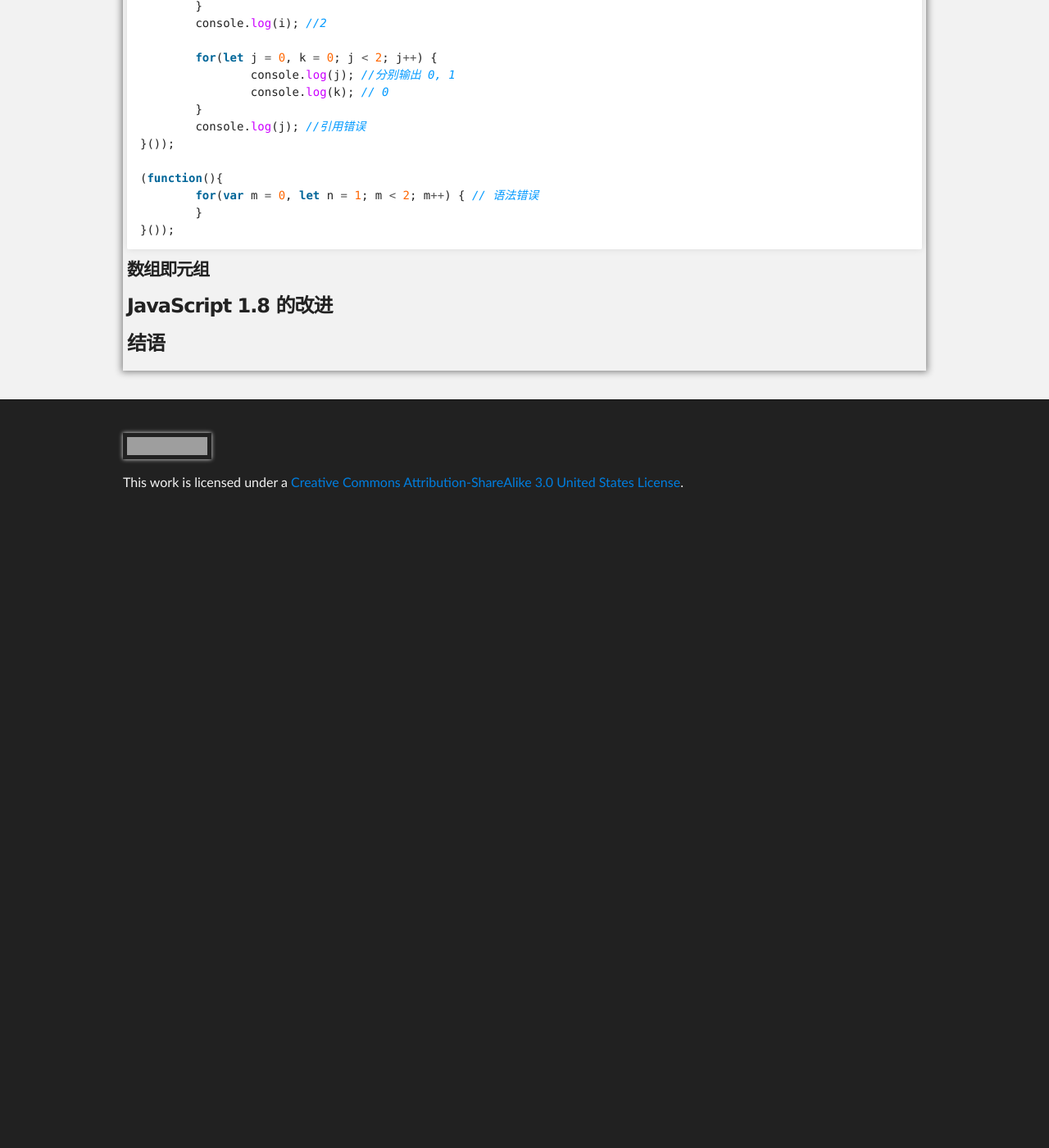
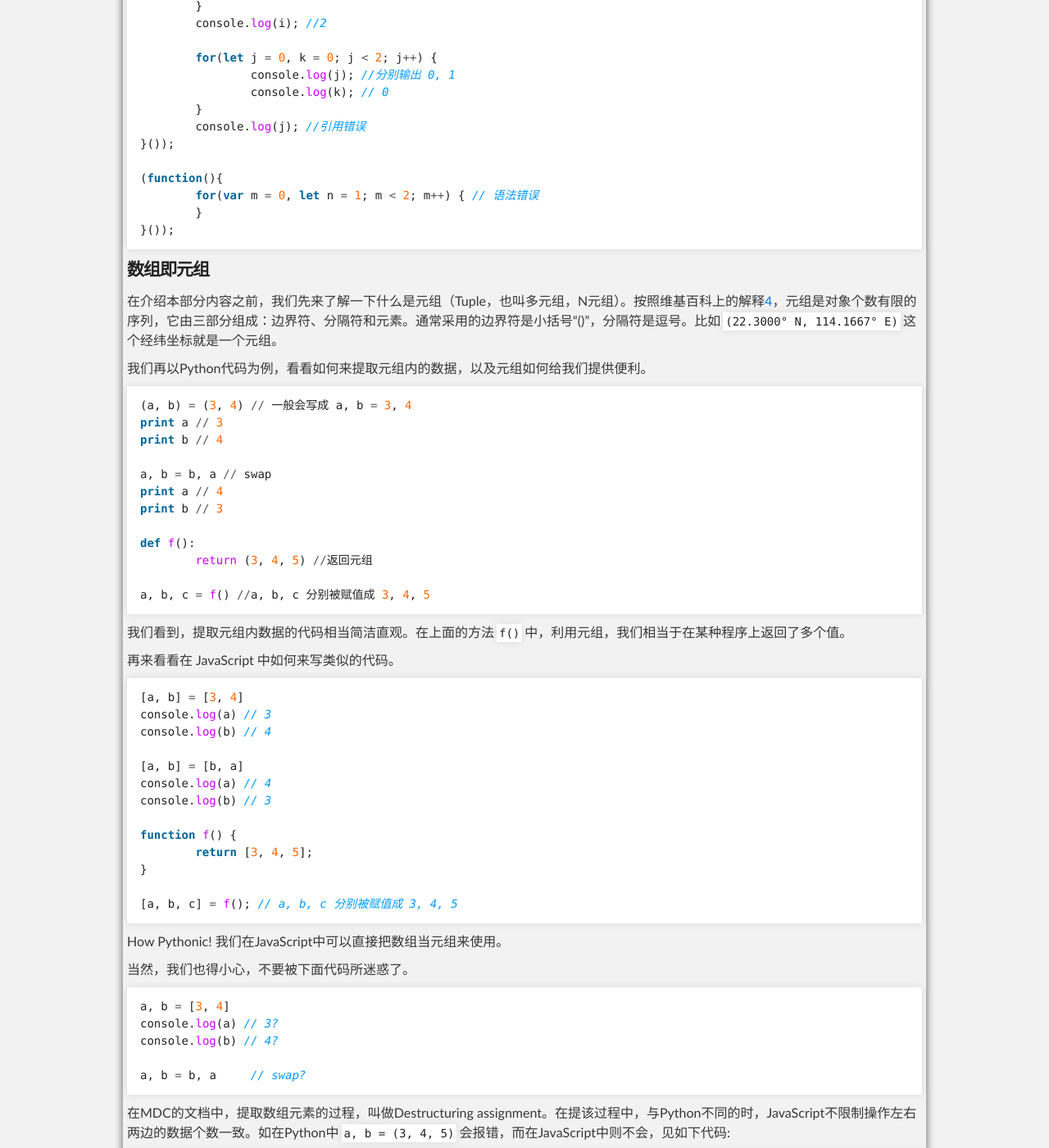
Before and after one commit to hippasus/hippasus.github.com, a Jekyll site: the page built from _posts/2013-03-02-what-improvements-have-been-done-to-javascript-by-mozilla-firefox.md, in a window 1280 px wide and 1400 px high, scrolled down 6638 px. Shown: the whole window at 82% size. Built offline with Jekyll 4.4.1, drawn with Linux system fonts in a browser that asks for light colours; Markdown is read by kramdown in place of the engine named in the settings; before the commit the page ends 7268 px from its top, so only the background shows below that; some of the changed text lies outside the part shown; grey boxes are pictures that could not be loaded.

Commit message:
add use array as tuple part.

```diff
--- a/_posts/2013-03-02-what-improvements-have-been-done-to-javascript-by-mozilla-firefox.md
+++ b/_posts/2013-03-02-what-improvements-have-been-done-to-javascript-by-mozilla-firefox.md
@@ -313,6 +313,67 @@ g = "global";
 
 #### 数组即元组
 
+在介绍本部分内容之前，我们先来了解一下什么是元组（Tuple，也叫多元组，N元组）。按照维基百科上的解释[4]，元组是对象个数有限的序列，它由三部分组成：边界符、分隔符和元素。通常采用的边界符是小括号“()”，分隔符是逗号。比如`(22.3000° N, 114.1667° E)`这个经纬坐标就是一个元组。
+
+我们再以Python代码为例，看看如何来提取元组内的数据，以及元组如何给我们提供便利。
+
+{% highlight python %}
+(a, b) = (3, 4) // 一般会写成 a, b = 3, 4
+print a // 3
+print b // 4
+
+a, b = b, a // swap
+print a // 4
+print b // 3
+
+def f():
+	return (3, 4, 5) //返回元组
+
+a, b, c = f() //a, b, c 分别被赋值成 3, 4, 5
+{% endhighlight %}
+
+我们看到，提取元组内数据的代码相当简洁直观。在上面的方法`f()`中，利用元组，我们相当于在某种程序上返回了多个值。
+
+再来看看在 JavaScript 中如何来写类似的代码。
+
+{% highlight js %}
+[a, b] = [3, 4]
+console.log(a) // 3
+console.log(b) // 4
+
+[a, b] = [b, a]
+console.log(a) // 4
+console.log(b) // 3
+
+function f() {
+	return [3, 4, 5];
+}
+
+[a, b, c] = f(); // a, b, c 分别被赋值成 3, 4, 5
+{% endhighlight %}
+
+How Pythonic! 我们在JavaScript中可以直接把数组当元组来使用。
+
+当然，我们也得小心，不要被下面代码所迷惑了。
+
+{% highlight js %}
+a, b = [3, 4]
+console.log(a) // 3?
+console.log(b) // 4?
+
+a, b = b, a 	// swap?
+{% endhighlight %}
+
+在MDC的文档中，提取数组元素的过程，叫做Destructuring assignment。在提该过程中，与Python不同的时，JavaScript不限制操作左右两边的数据个数一致。如在Python中`a, b = (3, 4, 5)`会报错，而在JavaScript中则不会，见如下代码:
+
+{% highlight js %}
+[a, b] = [3, 4, 5]
+console.log(a) // 3
+console.log(b) // 4
+
+[a, b, c, d] = [3, 4, 5]
+console.log(d) // undefined
+{% endhighlight %}
 
 ### JavaScript 1.8 的改进
 
@@ -321,3 +382,4 @@ g = "global";
 [1]: https://developer.mozilla.org/en-US/docs/JavaScript/New_in_JavaScript/1.7#Generators_and_iterators_(merge_into_Iterators_and_Generators) "Generators and Iterators in JavaScript 1.7"
 [2]: https://developer.mozilla.org/en-US/docs/JavaScript/Guide/Iterators_and_Generators#Generators.3A_a_better_way_to_build_Iterators "Generators: a better way to build Iterators"
 [3]: https://developer.mozilla.org/en-US/docs/JavaScript/Reference/Statements/let#Description "let description"
+[4]: http://zh.wikipedia.org/wiki/%E5%A4%9A%E5%85%83%E7%BB%84 "元组 - 维基百科"
```
